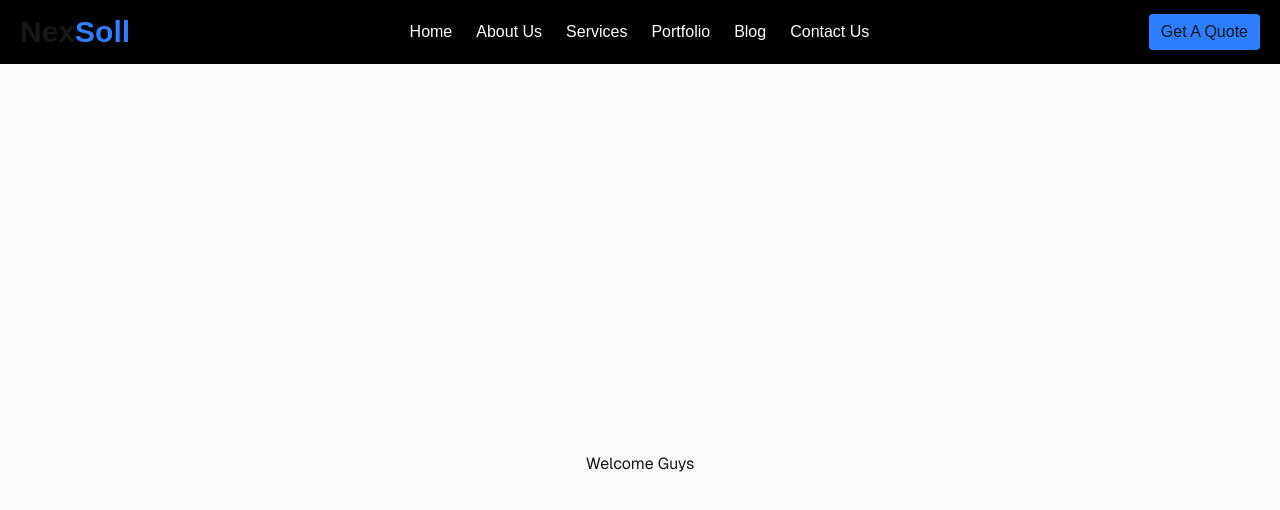
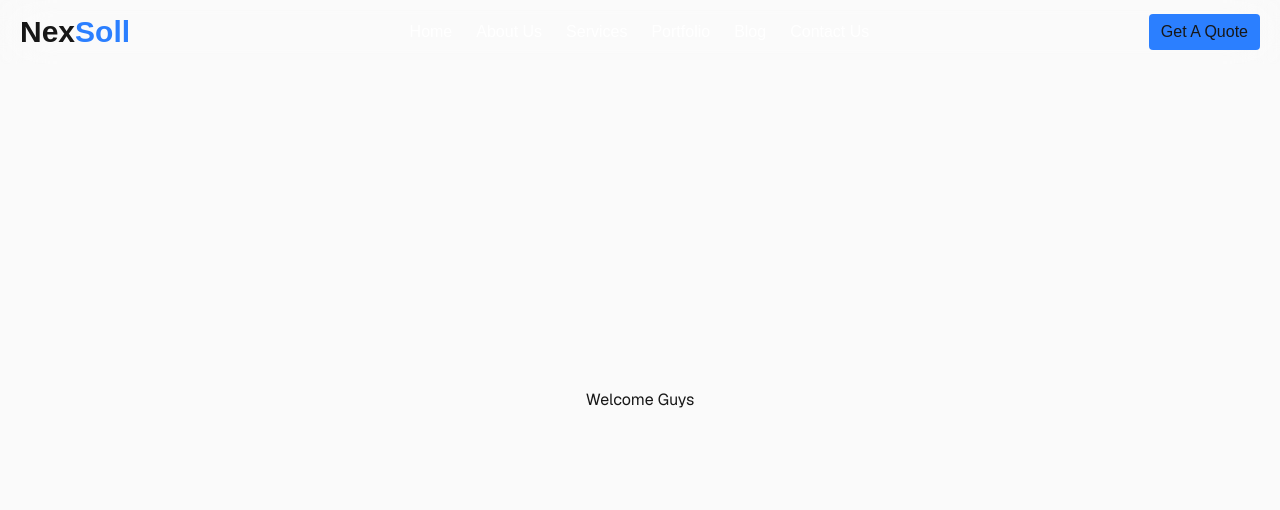
Before and after one commit to FahadKhanLangah/nexsoll-digital-agency, a Next.js app: page / in a window 1280 px wide. Shown: the top 510 px of the page. Built offline with nearby package versions, Linux system fonts and the light colour scheme.

Commit message:
made navbar sticky and added backdrop effects

```diff
--- a/app/page.tsx
+++ b/app/page.tsx
@@ -1,4 +1,3 @@
-
 export default function Home() {
   return (
     <div className="flex min-h-screen items-center justify-center bg-zinc-50 font-sans dark:bg-black">
--- a/components/common/Navbar.tsx
+++ b/components/common/Navbar.tsx
@@ -3,12 +3,23 @@
 import Link from "next/link";
 import Button from "../ui/Button";
 import { useRouter } from "next/navigation";
-import { useState } from "react";
+import { useEffect, useState } from "react";
 import { HiMenu, HiX } from "react-icons/hi";
 
 const Navbar = () => {
   const router = useRouter();
   const [open, setOpen] = useState(false);
+  const [scrolled, setScrolled] = useState(false);
+
+  useEffect(() => {
+    const handleScroll = () => {
+      setScrolled(window.scrollY > 20);
+    };
+
+    window.addEventListener("scroll", handleScroll);
+    return () => window.removeEventListener("scroll", handleScroll);
+  }, []);
+
   const links = [
     { name: "Home", href: "/" },
     { name: "About Us", href: "/about" },
@@ -18,7 +29,12 @@ const Navbar = () => {
     { name: "Contact Us", href: "/contact" },
   ];
   return (
-    <nav className="h-16 bg-black w-full flex mx-auto justify-between items-center px-5">
+    <nav
+      className={`w-full justify-between bg-black/40 backdrop-blur-xl border-b border-white/10
+    fixed top-0 left-0 right-0 z-50 h-16 flex items-center px-5 transition-all duration-300
+    ${scrolled ? "bg-black/90 shadow-lg backdrop-blur-md" : "bg-transparent"}
+  `}
+    >
       <Link href={"/"} className="text-3xl font-bold cursor-pointer">
         Nex<span className="text-blue-500">Soll</span>
       </Link>
@@ -49,7 +65,7 @@ const Navbar = () => {
       </button>
 
       {open && (
-        <div className="md:hidden absolute top-20 left-0 items-center py-5 gap-5 w-full bg-black flex flex-col">
+        <div className="md:hidden absolute top-20 left-0 items-center py-5 gap-5 w-full z-50 bg-black flex flex-col">
           {links.map((v) => (
             <Link
               className="text-lg w-full text-start px-10 bg-gray-950 py-2 hover:text-blue-400"
```
